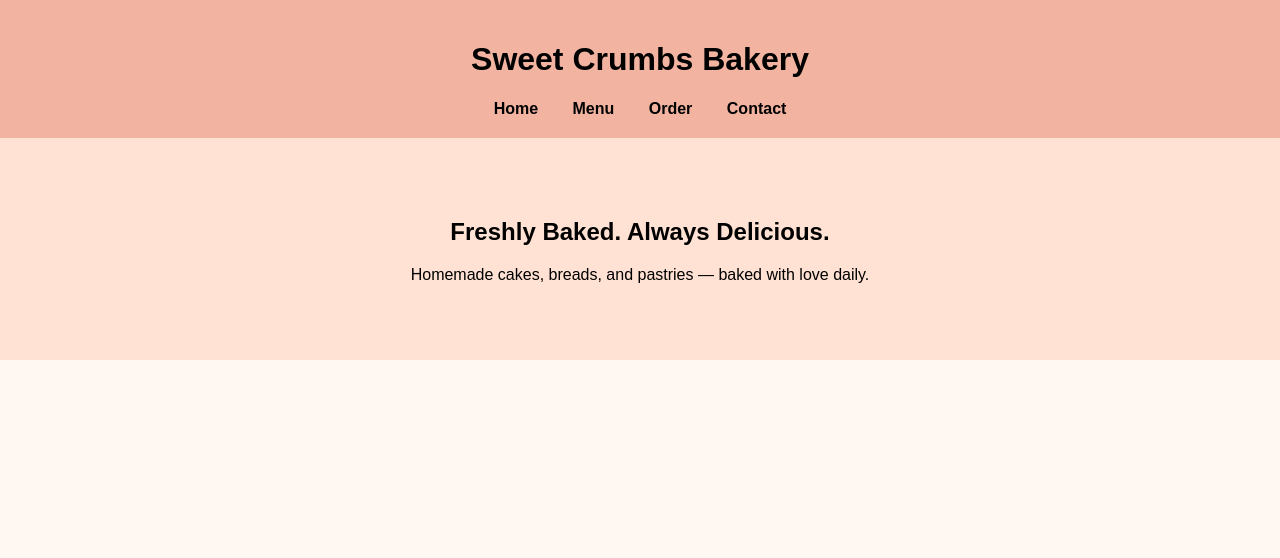
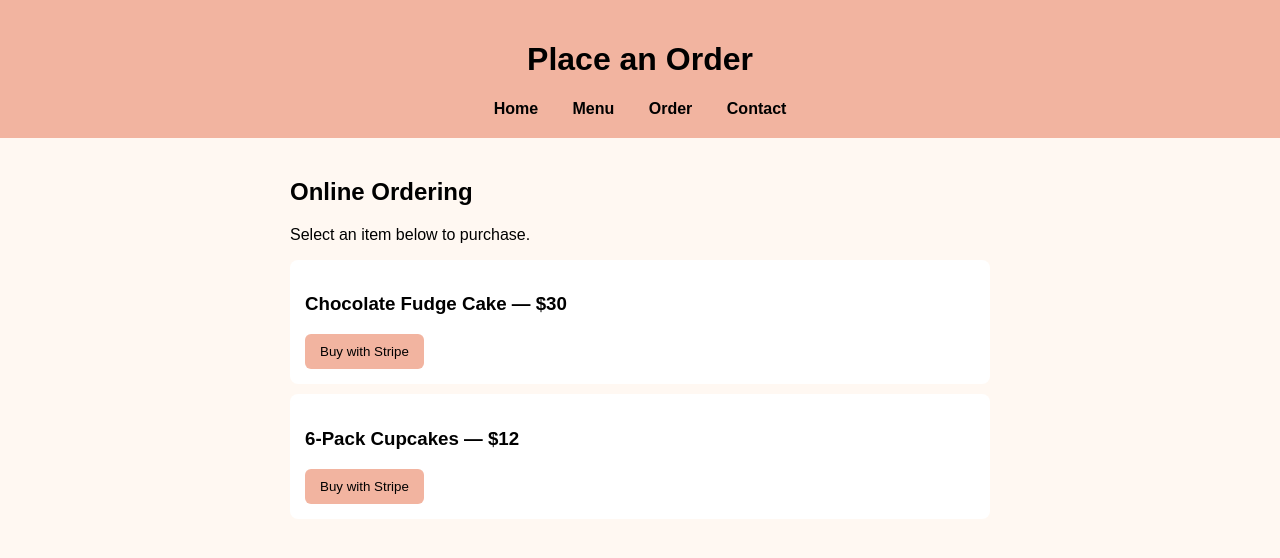
Before and after one commit to HazeEverest99/KsSweetsAndTreats, a plain HTML site: page order.html in a window 1280 px wide. Drawn offline with Linux system fonts and the light colour scheme.

Commit message:
Revamp order page with online ordering features
Added online ordering section with product examples.

```diff
--- a/order.html
+++ b/order.html
@@ -2,12 +2,12 @@
 <html lang="en">
 <head>
     <meta charset="UTF-8">
-    <title>Sweet Crumbs Bakery</title>
+    <title>Order – Sweet Crumbs Bakery</title>
     <link rel="stylesheet" href="styles.css">
 </head>
 <body>
 <header>
-        <h1>Sweet Crumbs Bakery</h1>
+    <h1>Place an Order</h1>
     <nav>
         <a href="index.html">Home</a>
         <a href="menu.html">Menu</a>
@@ -16,9 +16,29 @@
     </nav>
 </header>
 
-    <section class="hero">
-        <h2>Freshly Baked. Always Delicious.</h2>
-        <p>Homemade cakes, breads, and pastries — baked with love daily.</p>
+<section class="order-section">
+    <h2>Online Ordering</h2>
+    <p>Select an item below to purchase.</p>
+
+    <!-- PRODUCT EXAMPLES -->
+    <div class="product">
+        <h3>Chocolate Fudge Cake — $30</h3>
+        <button onclick="location.href='YOUR_STRIPE_LINK_HERE'">
+            Buy with Stripe
+        </button>
+        <div id="paypal-button-cake"></div>
+    </div>
+
+    <div class="product">
+        <h3>6-Pack Cupcakes — $12</h3>
+        <button onclick="location.href='YOUR_STRIPE_LINK_HERE'">
+            Buy with Stripe
+        </button>
+        <div id="paypal-button-cupcakes"></div>
+    </div>
+
 </section>
+
+<script src="scripts.js"></script>
 </body>
 </html>
```
Lines whose indentation alone changed are shown as unchanged.
